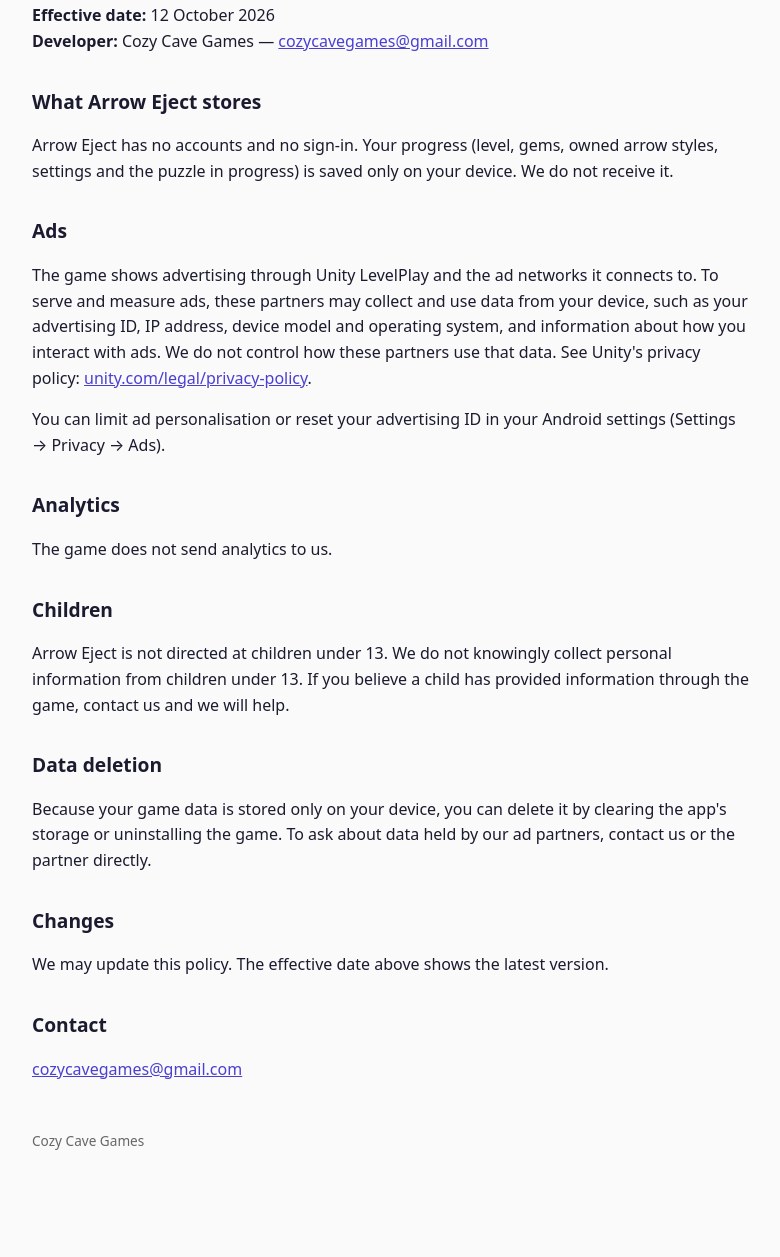
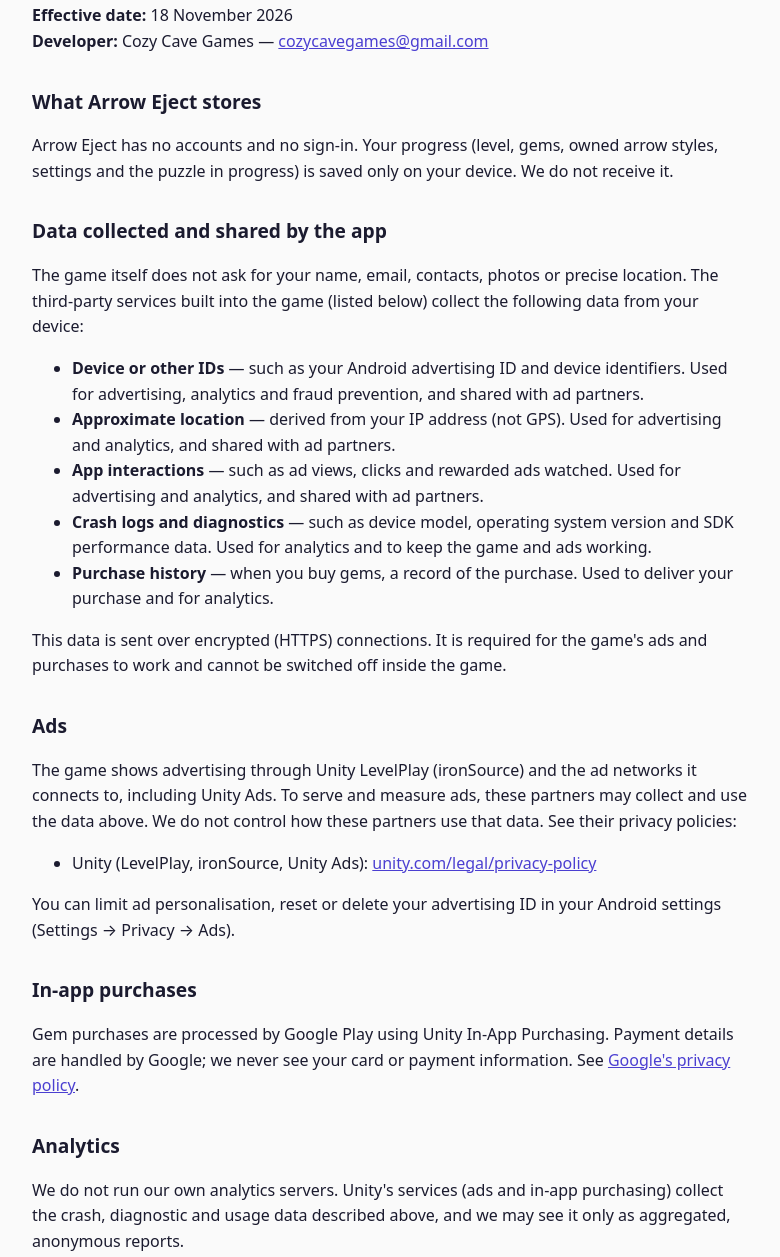
Before and after one commit to ArciusWolf/AlphaFang-Studio, a plain HTML site: page Policy - Arrow Eject/index.html in a window 1280 px wide. Shown: the part 102-1359 px from the top of the page, without its empty margins (248-1028 px from the left). Before the commit the page ends 1294 px from the top, so only its background shows below. Drawn offline with Linux system fonts and the light colour scheme.

Commit message:
Arrow Eject policy: match Play Data safety declaration
List data types collected/shared by LevelPlay, Unity Ads and Unity IAP
(device IDs, approximate location, app interactions, crash/diagnostics,
purchase history), add in-app purchases section, retention/deletion.

Co-Authored-By: Claude Opus 5.5 <noreply@anthropic.com>

```diff
--- a/Policy - Arrow Eject/index.html
+++ b/Policy - Arrow Eject/index.html
@@ -3,24 +3,41 @@
 <title>Privacy Policy — Arrow Eject</title><link rel="stylesheet" href="style.css"></head>
 <body>
 <h1>Privacy Policy — Arrow Eject</h1>
-<p><strong>Effective date:</strong> 12 October 2026<br>
+<p><strong>Effective date:</strong> 18 November 2026<br>
 <strong>Developer:</strong> Cozy Cave Games — <a href="mailto:cozycavegames@gmail.com">cozycavegames@gmail.com</a></p>
 
 <h2>What Arrow Eject stores</h2>
 <p>Arrow Eject has no accounts and no sign-in. Your progress (level, gems, owned arrow styles, settings and the puzzle in progress) is saved only on your device. We do not receive it.</p>
 
+<h2>Data collected and shared by the app</h2>
+<p>The game itself does not ask for your name, email, contacts, photos or precise location. The third-party services built into the game (listed below) collect the following data from your device:</p>
+<ul>
+<li><strong>Device or other IDs</strong> — such as your Android advertising ID and device identifiers. Used for advertising, analytics and fraud prevention, and shared with ad partners.</li>
+<li><strong>Approximate location</strong> — derived from your IP address (not GPS). Used for advertising and analytics, and shared with ad partners.</li>
+<li><strong>App interactions</strong> — such as ad views, clicks and rewarded ads watched. Used for advertising and analytics, and shared with ad partners.</li>
+<li><strong>Crash logs and diagnostics</strong> — such as device model, operating system version and SDK performance data. Used for analytics and to keep the game and ads working.</li>
+<li><strong>Purchase history</strong> — when you buy gems, a record of the purchase. Used to deliver your purchase and for analytics.</li>
+</ul>
+<p>This data is sent over encrypted (HTTPS) connections. It is required for the game's ads and purchases to work and cannot be switched off inside the game.</p>
+
 <h2>Ads</h2>
-<p>The game shows advertising through Unity LevelPlay and the ad networks it connects to. To serve and measure ads, these partners may collect and use data from your device, such as your advertising ID, IP address, device model and operating system, and information about how you interact with ads. We do not control how these partners use that data. See Unity's privacy policy: <a href="https://unity.com/legal/privacy-policy">unity.com/legal/privacy-policy</a>.</p>
-<p>You can limit ad personalisation or reset your advertising ID in your Android settings (Settings → Privacy → Ads).</p>
+<p>The game shows advertising through Unity LevelPlay (ironSource) and the ad networks it connects to, including Unity Ads. To serve and measure ads, these partners may collect and use the data above. We do not control how these partners use that data. See their privacy policies:</p>
+<ul>
+<li>Unity (LevelPlay, ironSource, Unity Ads): <a href="https://unity.com/legal/privacy-policy">unity.com/legal/privacy-policy</a></li>
+</ul>
+<p>You can limit ad personalisation, reset or delete your advertising ID in your Android settings (Settings → Privacy → Ads).</p>
+
+<h2>In-app purchases</h2>
+<p>Gem purchases are processed by Google Play using Unity In-App Purchasing. Payment details are handled by Google; we never see your card or payment information. See <a href="https://policies.google.com/privacy">Google's privacy policy</a>.</p>
 
 <h2>Analytics</h2>
-<p>The game does not send analytics to us.</p>
+<p>We do not run our own analytics servers. Unity's services (ads and in-app purchasing) collect the crash, diagnostic and usage data described above, and we may see it only as aggregated, anonymous reports.</p>
 
 <h2>Children</h2>
 <p>Arrow Eject is not directed at children under 13. We do not knowingly collect personal information from children under 13. If you believe a child has provided information through the game, contact us and we will help.</p>
 
-<h2>Data deletion</h2>
-<p>Because your game data is stored only on your device, you can delete it by clearing the app's storage or uninstalling the game. To ask about data held by our ad partners, contact us or the partner directly.</p>
+<h2>Data retention and deletion</h2>
+<p>Because your game data is stored only on your device, you can delete it by clearing the app's storage or uninstalling the game. Data held by our partners is kept according to their own policies. To reset the identifier they use, reset or delete your advertising ID in Android settings. To ask for deletion of data held by a partner, contact us at <a href="mailto:cozycavegames@gmail.com">cozycavegames@gmail.com</a> or the partner directly.</p>
 
 <h2>Changes</h2>
 <p>We may update this policy. The effective date above shows the latest version.</p>
```
